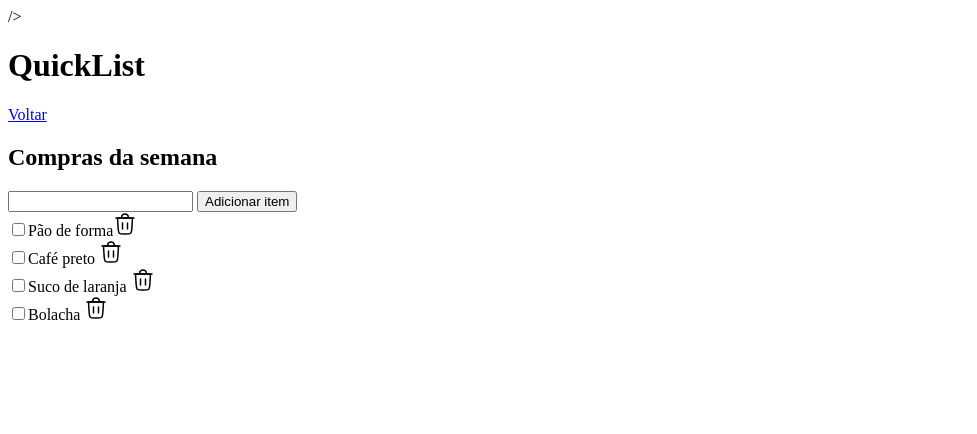
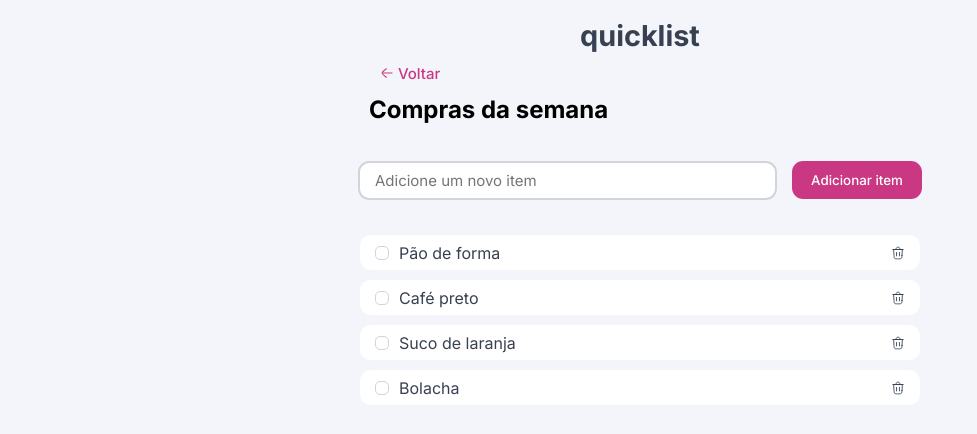
Before and after one commit to yaramoraess/Lista-de-Compra, a plain HTML site: page index.html in a window 1280 px wide. Shown: the whole page, without its empty margins (0-977 px from the left). Drawn offline with Linux system fonts and the light colour scheme.

Commit message:
feat: conclui layout e estilos da pagina

```diff
--- a/index.html
+++ b/index.html
@@ -3,35 +3,64 @@
   <head>
     <meta charset="UTF-8" />
     <meta name="viewport" content="width=device-width, initial-scale=1.0" />
-    <link rel="stylesheet" href="style.css">
+    <link rel="stylesheet" href="style.css" />
+
+    <link rel="preconnect" href="https://fonts.googleapis.com" />
+    <link rel="preconnect" href="https://fonts.gstatic.com" crossorigin />
+    <link
+      href="https://fonts.googleapis.com/css2?family=Inter:ital,opsz,wght@0,14..32,100..900;1,14..32,100..900&display=swap"
+      rel="stylesheet"
     />
     <title>QuickList</title>
   </head>
   <body>
     <main>
-      <h1>QuickList</h1>
+      <h1>quicklist</h1>
 
-      <a href="#">Voltar</a>
+      <div class="caixaVoltar">
+            <svg
+          xmlns="http://www.w3.org/2000/svg"
+          viewBox="0 0 24 24"
+          width="24"
+          height="24"
+          color="#ca3884"
+          fill="none"
+          stroke="#ca3884"
+          stroke-width="1.5"
+          stroke-linecap="round"
+          stroke-linejoin="round"
+        >
+          <path d="M5.5 12.002H19"></path>
+          <path
+            d="M10.9999 18.002C10.9999 18.002 4.99998 13.583 4.99997 12.0019C4.99996 10.4208 11 6.00195 11 6.00195"
+          ></path>
+        </svg>
+        <a href="#">Voltar</a>
+      </div>
       <h2>Compras da semana</h2>
 
-      <div>
-        <input type="text" aria-label="Adicione um novo item" />
-        <button>Adicionar item</button>
+      <div class="caixaInput">
+        <input
+          type="text"
+          placeholder="Adicione um novo item"
+          class="inputAdicionarItem"
+        />
+        <button class="botaoAdicionarItem">Adicionar item</button>
       </div>
 
-      <div>
-        <div>
-          <label for="itemListaDeCompras"
-            ><input type="checkbox" id="itemListaDeCompras" />Pão de
+      <div class="containerCheck">
+        <div class="caixaCheck">
+          <label for="itemListaDeCompras" class="conteudoCheck"
+            ><input type="checkbox" id="itemLista1" />Pão de
             forma</label
           ><svg
             xmlns="http://www.w3.org/2000/svg"
             viewBox="0 0 24 24"
             width="24"
             height="24"
-            color="currentColor"
+            color="#374151"
             fill="none"
-            stroke="currentColor"
+            stroke="#374151"
             stroke-width="1.5"
             stroke-linecap="round"
             stroke-linejoin="round"
@@ -46,18 +75,18 @@
           </svg>
         </div>
 
-        <div>
-          <label for="itemListaDeCompras"
-            ><input type="checkbox" id="itemListaDeCompras" />Café preto</label
+        <div class="caixaCheck">
+          <label for="itemListaDeCompras" class="conteudoCheck"
+            ><input type="checkbox" id="itemLista2" />Café preto</label
           >
           <svg
             xmlns="http://www.w3.org/2000/svg"
             viewBox="0 0 24 24"
             width="24"
             height="24"
-            color="currentColor"
+            color="#374151"
             fill="none"
-            stroke="currentColor"
+            stroke="#374151"
             stroke-width="1.5"
             stroke-linecap="round"
             stroke-linejoin="round"
@@ -72,9 +101,9 @@
           </svg>
         </div>
 
-        <div>
-          <label for="itemListaDeCompras"
-            ><input type="checkbox" id="itemListaDeCompras" />Suco de
+        <div class="caixaCheck">
+          <label for="itemListaDeCompras" class="conteudoCheck"
+            ><input type="checkbox" id="itemLista3" />Suco de
             laranja</label
           >
           <svg
@@ -82,9 +111,9 @@
             viewBox="0 0 24 24"
             width="24"
             height="24"
-            color="currentColor"
+            color="#374151"
             fill="none"
-            stroke="currentColor"
+            stroke="#374151"
             stroke-width="1.5"
             stroke-linecap="round"
             stroke-linejoin="round"
@@ -99,18 +128,18 @@
           </svg>
         </div>
 
-        <div>
-          <label for="itemListaDeCompras"
-            ><input type="checkbox" id="itemListaDeCompras" />Bolacha</label
+        <div class="caixaCheck">
+          <label for="itemListaDeCompras" class="conteudoCheck"
+            ><input type="checkbox" id="itemLista4" />Bolacha</label
           >
           <svg
             xmlns="http://www.w3.org/2000/svg"
             viewBox="0 0 24 24"
             width="24"
             height="24"
-            color="currentColor"
+            color="#374151"
             fill="none"
-            stroke="currentColor"
+            stroke="#374151"
             stroke-width="1.5"
             stroke-linecap="round"
             stroke-linejoin="round"
--- a/style.css
+++ b/style.css
@@ -0,0 +1,132 @@
+* {
+  margin: 0;
+  padding: 0;
+}
+
+html {
+  font-size: 62, 5%;
+}
+
+body {
+  font-family: "Inter", sans-serif;
+  background-color: #f4f5fb;
+}
+
+h1 {
+  font-size: 1.8rem;
+  line-height: 3.2rem;
+  font-weight: bold;
+  color: #374151;
+  display: flex;
+  justify-content: center;
+  margin-top: 10px;
+}
+
+h2 {
+  display: flex;
+  justify-content: center;
+  transform: translateX(-12%);
+  line-height: 2rem;
+  margin: 9px;
+}
+.caixaVoltar {
+  display: flex;
+  gap: 2px;
+  align-items: center;
+  justify-content: center;
+  transform: translateX(-18%);
+}
+.caixaVoltar svg {
+  width: 17px;
+}
+a {
+  text-decoration: none;
+  color: #ca3884;
+  font-weight: 500;
+  font-size: 15px;
+}
+
+.inputAdicionarItem {
+  width: 400px;
+  height: 35px;
+  border: solid 2px #d1d5db;
+  border-radius: 0.7rem;
+  padding-left: 15px;
+  font-size: 15px;
+  font-family: "Inter", sans-serif;
+  font-weight: 400;
+  &:hover {
+    border: solid 2px #7c8697;
+  }
+  &:focus {
+    border: 2px solid #ca3884;
+    outline: none;
+  }
+}
+
+.botaoAdicionarItem {
+  border-radius: 0.7rem;
+  width: 130px;
+  height: 38px;
+  background-color: #ca3884;
+  border: none;
+  color: #fff;
+  font-family: "Inter", sans-serif;
+  font-weight: 500;
+  &:hover {
+    background-color: #a52c6b;
+  }
+}
+
+.caixaInput {
+  display: flex;
+  gap: 15px;
+  justify-content: center;
+  margin: 35px;
+}
+
+.caixaCheck {
+  background-color: #fff;
+  display: flex;
+  width: 530px;
+  height: 35px;
+  border-radius: 0.7rem;
+  display: flex;
+  justify-content: space-between;
+  padding-left: 15px;
+  padding-right: 15px;
+  align-items: center;
+}
+.conteudoCheck {
+  display: flex;
+  gap: 10px;
+  color: #374151;
+  align-items: center;
+}
+
+.conteudoCheck input[type="checkbox"] {
+  -webkit-appearance: none;
+  width: 14px;
+  height: 14px;
+  border: 1px solid #d1d5db;
+  border-radius: 5px;
+  cursor: pointer;
+  margin: 0;
+
+  &:hover {
+    border: #7c8697 1px solid;
+  }
+  &::selection {
+    color: white;
+    background-color: #ca3884;
+  }
+}
+.caixaCheck svg {
+  width: 14px;
+}
+.containerCheck {
+  display: flex;
+  flex-direction: column;
+  gap: 10px;
+  align-items: center;
+}
```
